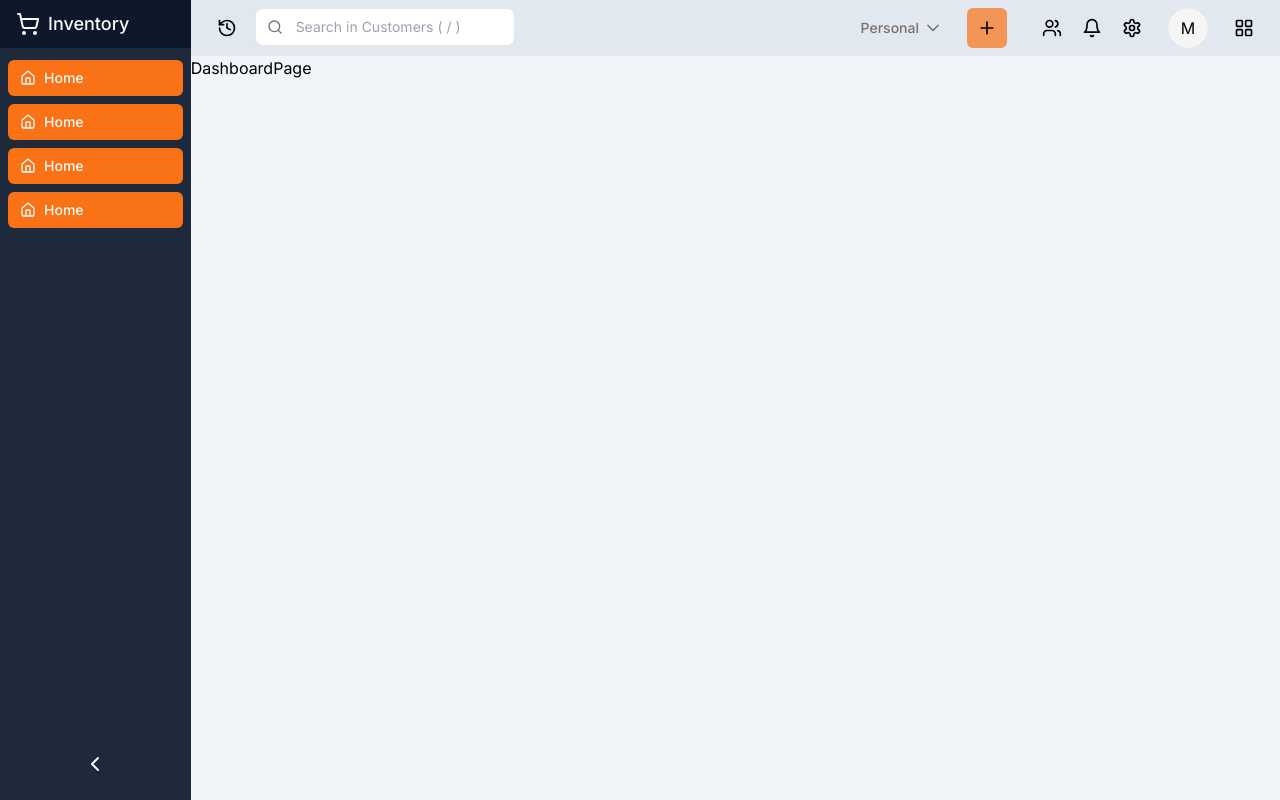
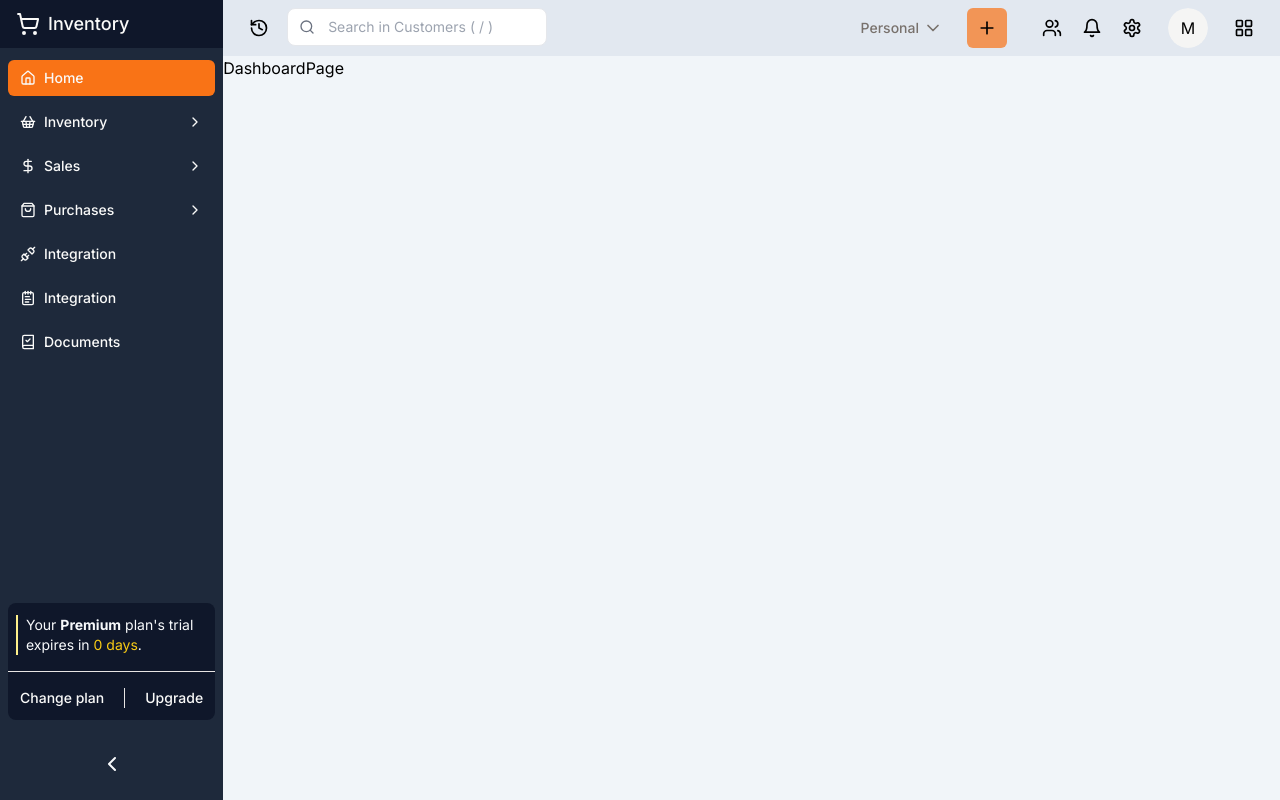
Before and after one commit to muchfahmiarif/inventory-management, a Next.js app: page /office/home/inventory-dashboard in a window 1280 px wide. Built offline with nearby package versions, Linux system fonts and the light colour scheme.

Commit message:
`sidebar` modified sidebar

```diff
--- a/components/office/header.tsx
+++ b/components/office/header.tsx
@@ -34,7 +34,7 @@ const HeaderComponents = () => {
           <SheetContent>
             <SheetHeader>
               <SheetTitle>Edit profile</SheetTitle>
-              <SheetDescription>Make changes to your profile here. Click save when you`&apos;`re done.</SheetDescription>
+              <SheetDescription>Make changes to your profile here. Click save when you&apos;re done.</SheetDescription>
             </SheetHeader>
             <div className="grid gap-4 py-4">
               <div className="grid grid-cols-4 items-center gap-4">
--- a/components/office/sidebar.tsx
+++ b/components/office/sidebar.tsx
@@ -1,14 +1,29 @@
 "use client";
 
-import { ChevronLeft, CirclePlus, Home, ShoppingCart } from "lucide-react";
+import {
+  BookCheck,
+  ChevronDown,
+  ChevronLeft,
+  ChevronRight,
+  CirclePlus,
+  DollarSign,
+  Home,
+  NotepadText,
+  ShoppingBag,
+  ShoppingBasket,
+  ShoppingCart,
+  Unplug,
+} from "lucide-react";
 import React from "react";
 
 import { Button } from "@/components/ui/button";
-import { Collapsible, CollapsibleContent, CollapsibleTrigger } from "../ui/collapsible";
+import { Collapsible, CollapsibleContent, CollapsibleTrigger } from "@/components/ui/collapsible";
+import { Separator } from "@/components/ui/separator";
 
 const Sidebar = () => {
   const [isOpen, setIsOpen] = React.useState(false);
   const [isOpen2, setIsOpen2] = React.useState(false);
+  const [isOpen3, setIsOpen3] = React.useState(false);
 
   return (
     <div className="w-56 min-h-screen bg-slate-800 text-slate-50 flex flex-col justify-between">
@@ -28,23 +43,47 @@ const Sidebar = () => {
             </Button>
           </li>
           <li className="px-2">
-            <Button className="w-full justify-start" variant={"default"} size={"sm"}>
-              <Home className="mr-2 h-4 w-4" />
-              <span>Home</span>
-            </Button>
+            <Collapsible open={isOpen3} onOpenChange={setIsOpen3}>
+              <CollapsibleTrigger asChild>
+                <Button className="w-full flex flex-row justify-between bg-transparent" variant={"default"} size={"sm"}>
+                  <div className="flex items-center">
+                    <ShoppingBasket className="mr-2 h-4 w-4" />
+                    <span>Inventory</span>
+                  </div>
+                  <div>{isOpen3 ? <ChevronDown className="h-4 w-4" /> : <ChevronRight className="h-4 w-4" />}</div>
+                </Button>
+              </CollapsibleTrigger>
+              <CollapsibleContent className="mt-2">
+                <Button className="w-full justify-between bg-transparent ps-9 group" variant={"default"} size={"sm"}>
+                  <span>Home</span>
+                  <CirclePlus className="ml-2 h-4 w-4 hidden group-hover:block" />
+                </Button>
+                <Button className="w-full justify-between bg-transparent ps-9 group" variant={"default"} size={"sm"}>
+                  <span>Home</span>
+                  <CirclePlus className="ml-2 h-4 w-4 hidden group-hover:block" />
+                </Button>
+              </CollapsibleContent>
+            </Collapsible>
           </li>
           <li className="px-2">
             <Collapsible open={isOpen2} onOpenChange={setIsOpen2}>
               <CollapsibleTrigger asChild>
-                <Button className="w-full justify-start" variant={"default"} size={"sm"}>
-                  <Home className="mr-2 h-4 w-4" />
-                  <span>Home</span>
+                <Button className="w-full flex flex-row justify-between bg-transparent" variant={"default"} size={"sm"}>
+                  <div className="flex items-center">
+                    <DollarSign className="mr-2 h-4 w-4" />
+                    <span>Sales</span>
+                  </div>
+                  <div>{isOpen2 ? <ChevronDown className="h-4 w-4" /> : <ChevronRight className="h-4 w-4" />}</div>
                 </Button>
               </CollapsibleTrigger>
-              <CollapsibleContent>
-                <Button className="w-full justify-start" variant={"default"} size={"sm"}>
+              <CollapsibleContent className="mt-2">
+                <Button className="w-full justify-between bg-transparent ps-9 group" variant={"default"} size={"sm"}>
                   <span>Home</span>
-                  <CirclePlus className="ml-2 h-4 w-4" />
+                  <CirclePlus className="ml-2 h-4 w-4 hidden group-hover:block" />
+                </Button>
+                <Button className="w-full justify-between bg-transparent ps-9 group" variant={"default"} size={"sm"}>
+                  <span>Home</span>
+                  <CirclePlus className="ml-2 h-4 w-4 hidden group-hover:block" />
                 </Button>
               </CollapsibleContent>
             </Collapsible>
@@ -52,24 +91,66 @@ const Sidebar = () => {
           <li className="px-2">
             <Collapsible open={isOpen} onOpenChange={setIsOpen}>
               <CollapsibleTrigger asChild>
-                <Button className="w-full justify-start" variant={"default"} size={"sm"}>
-                  <Home className="mr-2 h-4 w-4" />
-                  <span>Home</span>
+                <Button className="w-full flex flex-row justify-between bg-transparent" variant={"default"} size={"sm"}>
+                  <div className="flex items-center">
+                    <ShoppingBag className="mr-2 h-4 w-4" />
+                    <span>Purchases</span>
+                  </div>
+                  <div>{isOpen ? <ChevronDown className="h-4 w-4" /> : <ChevronRight className="h-4 w-4" />}</div>
                 </Button>
               </CollapsibleTrigger>
-              <CollapsibleContent>
-                <Button className="w-full justify-start" variant={"default"} size={"sm"}>
+              <CollapsibleContent className="mt-2">
+                <Button className="w-full justify-between bg-transparent ps-9 group" variant={"default"} size={"sm"}>
                   <span>Home</span>
-                  <CirclePlus className="ml-2 h-4 w-4" />
+                  <CirclePlus className="ml-2 h-4 w-4 hidden group-hover:block" />
+                </Button>
+                <Button className="w-full justify-between bg-transparent ps-9 group" variant={"default"} size={"sm"}>
+                  <span>Home</span>
+                  <CirclePlus className="ml-2 h-4 w-4 hidden group-hover:block" />
                 </Button>
               </CollapsibleContent>
             </Collapsible>
+          </li>
+          <li className="px-2">
+            <Button className="w-full justify-start bg-transparent" variant={"default"} size={"sm"}>
+              <Unplug className="mr-2 h-4 w-4" />
+              <span>Integration</span>
+            </Button>
+          </li>
+          <li className="px-2">
+            <Button className="w-full justify-start bg-transparent" variant={"default"} size={"sm"}>
+              <NotepadText className="mr-2 h-4 w-4" />
+              <span>Integration</span>
+            </Button>
+          </li>
+          <li className="px-2">
+            <Button className="w-full justify-start bg-transparent" variant={"default"} size={"sm"}>
+              <BookCheck className="mr-2 h-4 w-4" />
+              <span>Documents</span>
+            </Button>
           </li>
         </ul>
       </div>
 
       {/* Botton Part */}
-      <div className="flex items-center justify-center py-4">
+      <div className="flex flex-col items-center justify-center py-4">
+        <div className="my-6 bg-slate-900 py-3 rounded-lg mx-2">
+          <div className="space-y-1 border-l-2 border-yellow-200 pl-2 ml-2">
+            <p className="text-sm">
+              Your <span className="font-bold">Premium</span> plan&apos;s trial expires in <span className="text-yellow-400">0 days</span>.
+            </p>
+          </div>
+          <Separator className="my-4" />
+          <div className="flex h-5 items-center space-x-2 text-sm justify-center">
+            <Button size={"sm"} className="bg-transparent">
+              Change plan
+            </Button>
+            <Separator orientation="vertical" />
+            <Button size={"sm"} className="bg-transparent">
+              Upgrade
+            </Button>
+          </div>
+        </div>
         <Button variant={"ghost"} size={"icon"}>
           <ChevronLeft />
         </Button>
```
